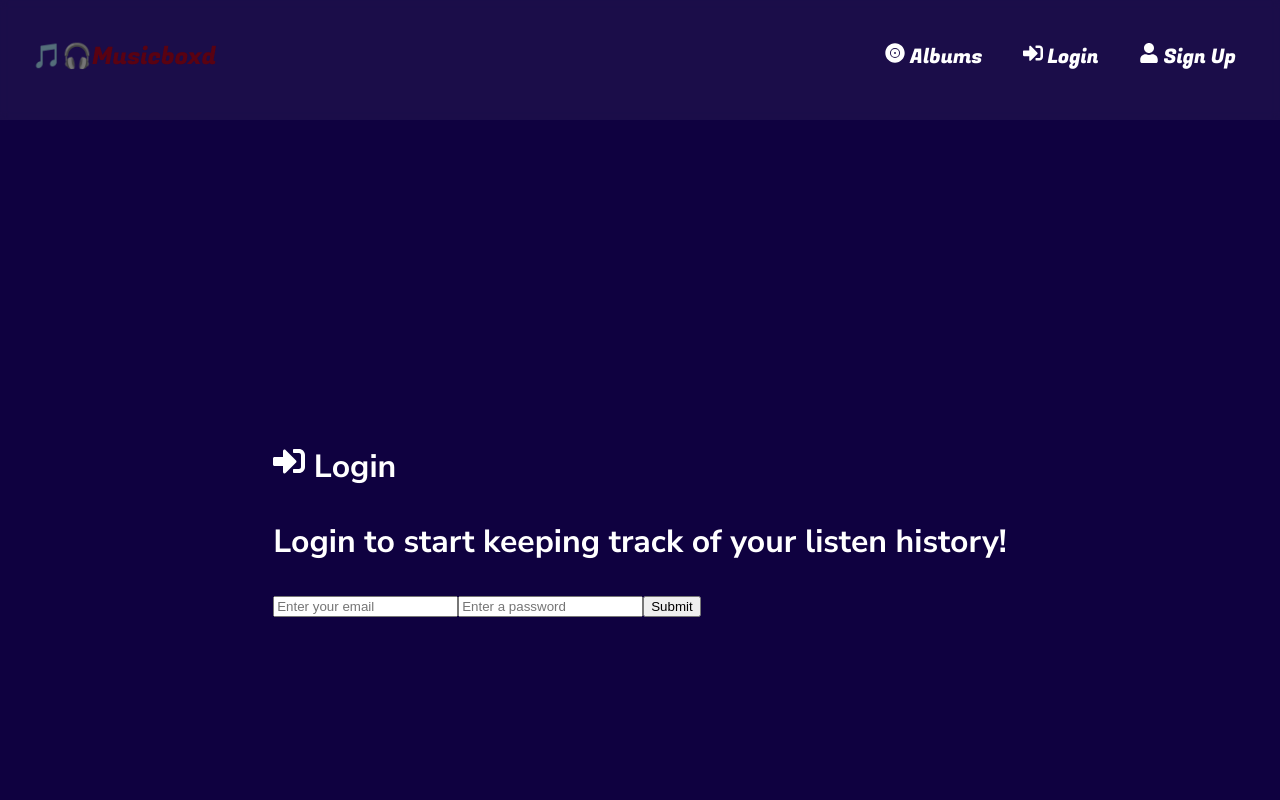
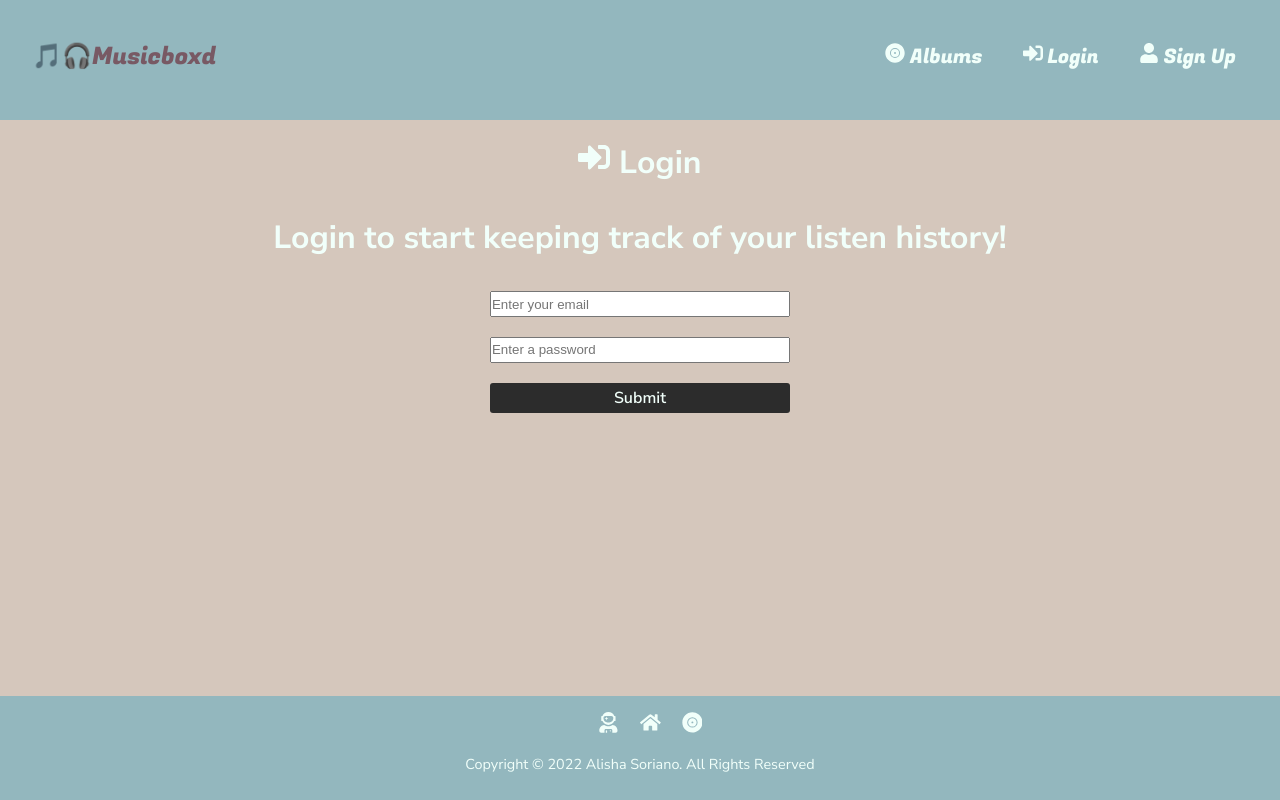
Before and after one commit to AlishaSo/musicboxd, a React (Vite) app in the folder client/: page /login in a window 1280 px wide. Shown: the top 800 px of the page. Built offline with nearby package versions, Linux system fonts and the light colour scheme; no server answers.

Commit message:
Change color theme, add margin and padding for various elements and add more style rules

```diff
--- a/client/src/styles.css
+++ b/client/src/styles.css
@@ -1,4 +1,14 @@
 @import url('https://fonts.googleapis.com/css2?family=Fugaz+One&family=Nunito+Sans:wght@300;400;600;700&display=swap');
+
+:root {
+  --bckg: #454545;
+  --dark: #785964;
+  --middle: #d5c7bc;
+  --light: #f1fffa;
+  --accent: #93b7be;
+
+  --almost-black: #2c2c2c;
+}
 
 *,
 *::before,
@@ -9,15 +19,14 @@
 body {
   margin: 0;
   padding: 0;
-  background-color: #0F0140;
+  background-color: var(--middle);
   font-family: 'Nunito Sans', sans-serif;
-  color: #fff;
+  color: var(--light);
   min-height: 100vh;
 }
 
 header {
-  background: rgba(255, 255, 255, 0.05);
-  /* filter: blur(2px); */
+  background-color: var(--accent);
   backdrop-filter: blur(4px);
   height: 15vh;
   padding: 1em 2em;
@@ -31,7 +40,7 @@ header {
 
 .logo {
   font-size: 1.5rem;
-  color: #590212;
+  color: var(--dark);
   font-family: 'Fugaz One', cursive;
 }
 
@@ -57,49 +66,49 @@ button {
   padding: 0.3em .6em;
   background-color: transparent;
   font-size: 1.25em;
-  color: #fff;
+  color: var(--light);
   font-family: 'Fugaz One', cursive;
 }
 
-.edit-btn {
-  color: #ebba52;
+main {
+  min-height: 70vh;
+  display: flex;
+  justify-content: center;
+  margin-bottom: 1em;
 }
 
-.save-btn {
-  background-color: #590212;
-}
-
-main {
-  min-height: 100vh;
-  display: flex;
-  align-items: center;
-  justify-content: center;
+main.no-margin {
+  margin: 0;
 }
 
 .home-div {
   text-align: center;
-  min-height: 100vh;
+  height: 70vh;
   min-width: 100vw;
+  padding: 0 .5em;
+  display: flex;
+  justify-content: center;
 }
 
 .home-div h2 {
-  font-size: 2.2rem;
-  text-shadow: 0 0 2px #2c2c2c;
+  font-size: 1.5rem;
+  text-shadow: 0 0 2px var(--almost-black);
 }
 
 .home-div-text {
-  margin-top: 30%;
+  align-self: flex-end;
 }
 
 .home-album-link {
-  color: #e1e0e0;
-  font-size: 1.25rem;
+  color: var(--light);
+  font-size: 1rem;
   font-weight: 600;
-  text-shadow: 0 0 2px #373737;
+  text-shadow: 0 0 2px var(--almost-black);
+  opacity: .7;
   position: absolute;
   transform: rotate(-90deg);
-  right: 0;
-  top: 60%;
+  right: -2vw;
+  top: 50%;
 }
 
 img {
@@ -108,49 +117,58 @@ img {
 }
 
 .albums-div {
-  min-height: 100vh;
+  min-height: 70vh;
+  padding: 3em 0;
 }
 
-.register-div,
+.album-div {
+  margin-top: 1em;
+}
+
+.login-div,
 .sign-up-div {
   text-align: center;
 }
 
-.register-div section,
+.login-div section,
 .sign-up-div section {
   display: flex;
   flex-direction: column;
   align-items: center;
 }
 
-.register-div form,
+.login-div form,
 .sign-up-div form {
   width: 400px;
 }
 
-.register-div form button,
-.register-div form input,
+.login-div form button,
+.login-div form input,
 .sign-up-div form input,
 .sign-up-div form  button {
   width: 300px;
 }
 
-.register-div form input,
+.login-div form input,
 .sign-up-div form input {
   margin-bottom: 1.5em;
   padding: .25em 0;
 }
 
-.register-div form button,
+.login-div form button,
 .sign-up-div form button {
   border: 0;
   border-radius: 3px;
-  color: #fff;
-  background-color: #090126;
+  color: var(--light);
+  background-color: var(--almost-black);
   font-family: 'Nunito Sans', sans-serif;
   font-weight: 600;
   font-size: 1rem;
   padding: .25em 0;
+}
+
+.sign-up-div {
+  margin-bottom: 1em;
 }
 
 .dashboard-div {
@@ -168,11 +186,17 @@ img {
   margin-bottom: 2em;
 }
 
+.review-comp-div {
+  margin-bottom: 3em;
+}
+
+.review-comp-div:last-child {
+  margin-bottom: 0;
+}
+
 .review-div {
   max-width: fit-content;
-  margin-bottom: 2em;
-  padding-bottom: 2em;
-  border-bottom: 2px solid #04000D;
+  border-bottom: 2px solid var(--almost-black);
 }
 
 .review-div:last-child {
@@ -187,6 +211,54 @@ img {
   margin-top: 0;
 }
 
+.review-modal,
+.edit-review-modal {
+  margin-top: 1.25em;
+}
+
+.form-container form {
+  display: grid;
+  grid-template: repeat(3, auto) / 150px 150px;
+  row-gap: .5em;
+}
+
+.textarea-input {
+  grid-area: 1 / 1 / span 1 / -1;
+  border: 0;
+  border-radius: 3px;
+  padding: .5em;
+}
+
+.review-rating {
+  grid-area: 2 / 1;
+}
+
+.review-rating input {
+  max-width: 50px;
+  border: 0;
+  border-radius: 3px;
+  padding: .25em;
+}
+
+.review-like {
+  grid-area: 2 / 2;
+  justify-self: center;
+}
+
+.edit-btn {
+  color: var(--accent);
+}
+
+.save-btn {
+  background-color: var(--dark);
+  grid-area: 3 / 1;
+}
+
+.cancel-btn {
+  grid-area: 3 / 2;
+  justify-self: center;
+}
+
 .albums-div {
   display: flex;
   flex-wrap: wrap;
@@ -196,27 +268,31 @@ img {
   padding: 2.5em 0;
 }
 
+.album-comp-wrapper {
+  margin-top: 2em;
+}
+
 .date {
   font-size: .9rem;
 }
 
 .user-log-link,
 .user-sign-link {
-  color: #590212;
+  color: var(--dark);
   font-family: 'Fugaz One', cursive;
 }
 
 footer {
   height: 15vh;
+  margin-top: auto;
   padding: 1em 0;
   text-align: center;
-  margin-top: auto;
-  background-color: rgba(255, 255, 255, 0.05);
+  background-color: var(--accent);
 }
 
 footer a {
   font-size: 1.3rem;
-  color: #fff;
+  color: var(--light);
 }
 
 footer p {
```
